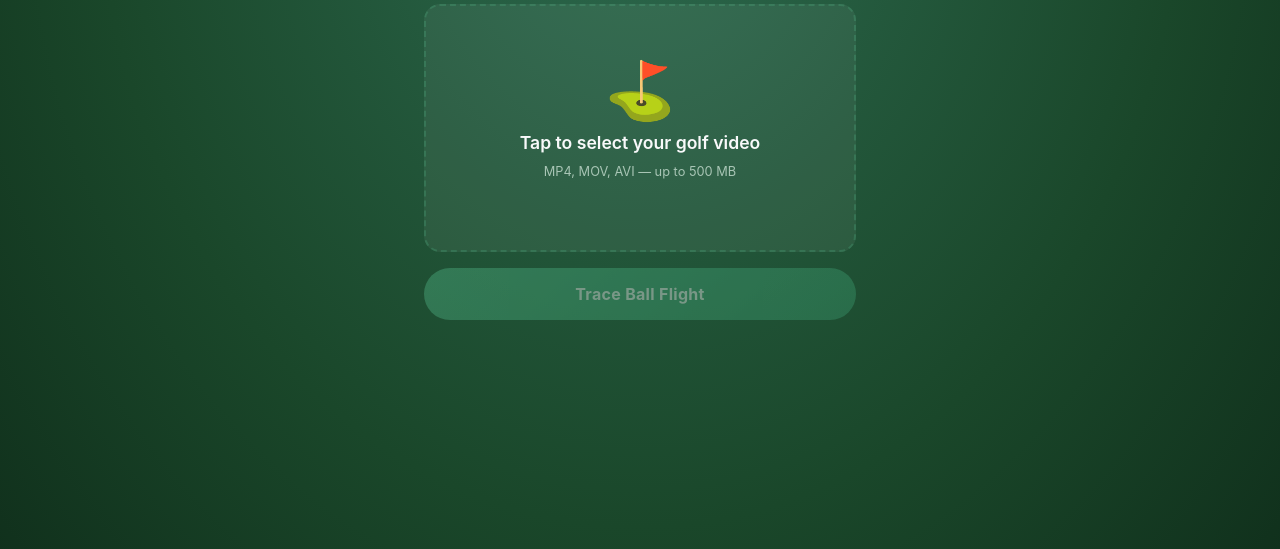
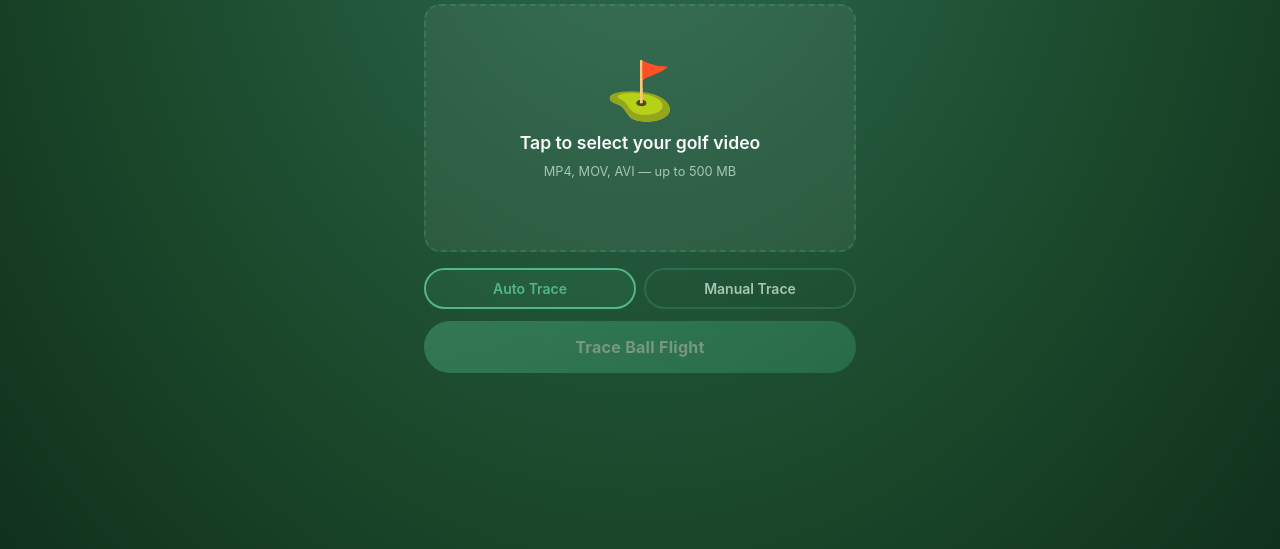
Before and after one commit to columbiaconsulting/madichenna, a Flask app: page / in a window 1280 px wide. Shown: the part 152-701 px from the top of the page. Run offline with Flask 3, Linux system fonts and the light colour scheme.

Commit message:
Add manual trace mode
https://claude.ai/code/session_01B35B6QZx1HGNz4fyCgWHq6

```diff
--- a/app.py
+++ b/app.py
@@ -6,9 +6,10 @@ import os
 import uuid
 import threading
 import traceback
+import json
 
 from flask import Flask, request, jsonify, render_template, send_file
-from tracker import process_video
+from tracker import process_video, process_video_manual
 
 app = Flask(__name__)
 
@@ -54,6 +55,33 @@ def run_processing(job_id, input_path, output_path):
                 pass
 
 
+def run_manual_processing(job_id, input_path, output_path, points):
+    """Background thread: run manual trace and update job status."""
+    try:
+        jobs[job_id]["status"] = "processing"
+
+        def progress_callback(p):
+            jobs[job_id]["progress"] = round(p * 100, 1)
+
+        stats = process_video_manual(input_path, output_path, points, progress_callback=progress_callback)
+
+        jobs[job_id]["status"] = "done"
+        jobs[job_id]["progress"] = 100.0
+        jobs[job_id]["stats"] = stats
+
+    except Exception as exc:
+        jobs[job_id]["status"] = "error"
+        jobs[job_id]["error"] = str(exc)
+        traceback.print_exc()
+
+    finally:
+        if os.path.exists(input_path):
+            try:
+                os.remove(input_path)
+            except OSError:
+                pass
+
+
 @app.route("/")
 def index():
     return render_template("index.html")
@@ -86,12 +114,25 @@ def upload():
         "output_path": output_path,
     }
 
-    # Spawn background processing thread
-    thread = threading.Thread(
-        target=run_processing,
-        args=(job_id, input_path, output_path),
-        daemon=True,
-    )
+    mode = request.form.get("mode", "auto")
+    points_raw = request.form.get("points", None)
+
+    if mode == "manual" and points_raw:
+        try:
+            manual_points = json.loads(points_raw)
+        except (ValueError, TypeError):
+            return jsonify({"error": "Invalid points data"}), 400
+        thread = threading.Thread(
+            target=run_manual_processing,
+            args=(job_id, input_path, output_path, manual_points),
+            daemon=True,
+        )
+    else:
+        thread = threading.Thread(
+            target=run_processing,
+            args=(job_id, input_path, output_path),
+            daemon=True,
+        )
     thread.start()
 
     return jsonify({"job_id": job_id})
--- a/static/css/style.css
+++ b/static/css/style.css
@@ -376,3 +376,101 @@ body {
         padding: 40px 36px;
     }
 }
+
+/* ---- Mode Selector ---------------------------------------- */
+.mode-selector {
+    display: flex;
+    gap: 8px;
+    margin-bottom: 4px;
+}
+
+.mode-btn {
+    flex: 1;
+    padding: 10px 8px;
+    border-radius: 100px;
+    border: 2px solid var(--card-border);
+    background: transparent;
+    color: var(--text-muted);
+    font-family: var(--font);
+    font-size: 0.875rem;
+    font-weight: 600;
+    cursor: pointer;
+    transition: all 0.2s ease;
+}
+
+.mode-btn.active {
+    border-color: var(--accent);
+    color: var(--accent);
+    background: rgba(82, 183, 136, 0.1);
+}
+
+/* ---- Manual Editor ---------------------------------------- */
+.manual-editor-card {
+    background: var(--card-bg);
+    border: 1px solid var(--card-border);
+    border-radius: var(--radius);
+    padding: 20px 16px;
+    box-shadow: var(--shadow);
+}
+
+.manual-instructions {
+    font-size: 0.85rem;
+    color: var(--text-muted);
+    text-align: center;
+    margin-bottom: 14px;
+    line-height: 1.4;
+}
+
+.video-canvas-wrapper {
+    position: relative;
+    width: 100%;
+    margin-bottom: 14px;
+    border-radius: 12px;
+    overflow: hidden;
+    background: #000;
+}
+
+.manual-video {
+    width: 100%;
+    display: block;
+}
+
+.manual-canvas {
+    position: absolute;
+    top: 0;
+    left: 0;
+    width: 100%;
+    height: 100%;
+    cursor: crosshair;
+    touch-action: none;
+}
+
+.manual-controls {
+    display: flex;
+    align-items: center;
+    justify-content: space-between;
+    margin-bottom: 12px;
+}
+
+.point-count {
+    font-size: 0.875rem;
+    color: var(--accent);
+    font-weight: 600;
+}
+
+.btn-icon {
+    background: transparent;
+    border: 1px solid var(--card-border);
+    color: var(--text-muted);
+    border-radius: 100px;
+    padding: 6px 14px;
+    font-family: var(--font);
+    font-size: 0.8rem;
+    cursor: pointer;
+    transition: all 0.2s;
+}
+
+.btn-icon:hover {
+    border-color: var(--accent);
+    color: var(--accent);
+}
--- a/static/js/app.js
+++ b/static/js/app.js
@@ -10,7 +10,7 @@
   /*  State management                                                    */
   /* ------------------------------------------------------------------ */
 
-  const STATES = ["upload", "processing", "result"];
+  const STATES = ["upload", "processing", "result", "manual"];
   let currentJobId = null;
   let pollTimer = null;
 
@@ -44,6 +44,33 @@
   var statsGrid        = document.getElementById("stats-grid");
   var downloadBtn      = document.getElementById("download-btn");
   var retryBtn         = document.getElementById("retry-btn");
+
+  var modeAutoBtn      = document.getElementById("mode-auto-btn");
+  var modeManualBtn    = document.getElementById("mode-manual-btn");
+  var manualVideo      = document.getElementById("manual-video");
+  var manualCanvas     = document.getElementById("manual-canvas");
+  var pointCountEl     = document.getElementById("point-count");
+  var undoBtn          = document.getElementById("undo-btn");
+  var applyManualBtn   = document.getElementById("apply-manual-btn");
+  var cancelManualBtn  = document.getElementById("cancel-manual-btn");
+
+  /* ------------------------------------------------------------------ */
+  /*  Mode selection                                                      */
+  /* ------------------------------------------------------------------ */
+
+  var traceMode = "auto";
+
+  modeAutoBtn.addEventListener("click", function () {
+    traceMode = "auto";
+    modeAutoBtn.classList.add("active");
+    modeManualBtn.classList.remove("active");
+  });
+
+  modeManualBtn.addEventListener("click", function () {
+    traceMode = "manual";
+    modeManualBtn.classList.add("active");
+    modeAutoBtn.classList.remove("active");
+  });
 
   /* ------------------------------------------------------------------ */
   /*  Upload state: file selection                                        */
@@ -81,6 +108,11 @@
     var file = videoInput.files && videoInput.files[0];
     if (!file) {
       uploadError.textContent = "No file selected.";
+      return;
+    }
+
+    if (traceMode === "manual") {
+      openManualEditor(file);
       return;
     }
 
@@ -272,6 +304,150 @@
   });
 
   /* ------------------------------------------------------------------ */
+  /*  Manual editor                                                       */
+  /* ------------------------------------------------------------------ */
+
+  var manualPoints = [];
+  var manualObjectUrl = null;
+
+  function openManualEditor(file) {
+    manualPoints = [];
+    if (manualObjectUrl) URL.revokeObjectURL(manualObjectUrl);
+    manualObjectUrl = URL.createObjectURL(file);
+    manualVideo.src = manualObjectUrl;
+    manualVideo.load();
+    updatePointUI();
+    showState("manual");
+
+    manualVideo.addEventListener("loadedmetadata", syncCanvasSize, { once: true });
+  }
+
+  function syncCanvasSize() {
+    manualCanvas.width = manualVideo.videoWidth;
+    manualCanvas.height = manualVideo.videoHeight;
+    redrawPoints();
+  }
+
+  function getCanvasPoint(e) {
+    var rect = manualCanvas.getBoundingClientRect();
+    var clientX = e.touches ? e.touches[0].clientX : e.clientX;
+    var clientY = e.touches ? e.touches[0].clientY : e.clientY;
+    return {
+      x: (clientX - rect.left) / rect.width,
+      y: (clientY - rect.top) / rect.height,
+      time: manualVideo.currentTime,
+    };
+  }
+
+  manualCanvas.addEventListener("click", function (e) {
+    e.preventDefault();
+    var pt = getCanvasPoint(e);
+    manualPoints.push(pt);
+    updatePointUI();
+    redrawPoints();
+  });
+
+  manualCanvas.addEventListener("touchend", function (e) {
+    e.preventDefault();
+    var touch = e.changedTouches[0];
+    var rect = manualCanvas.getBoundingClientRect();
+    manualPoints.push({
+      x: (touch.clientX - rect.left) / rect.width,
+      y: (touch.clientY - rect.top) / rect.height,
+      time: manualVideo.currentTime,
+    });
+    updatePointUI();
+    redrawPoints();
+  });
+
+  undoBtn.addEventListener("click", function () {
+    manualPoints.pop();
+    updatePointUI();
+    redrawPoints();
+  });
+
+  function updatePointUI() {
+    var n = manualPoints.length;
+    pointCountEl.textContent = n + (n === 1 ? " point marked" : " points marked");
+    applyManualBtn.disabled = n < 2;
+  }
+
+  function redrawPoints() {
+    var ctx = manualCanvas.getContext("2d");
+    ctx.clearRect(0, 0, manualCanvas.width, manualCanvas.height);
+    manualPoints.forEach(function (pt, i) {
+      var px = pt.x * manualCanvas.width;
+      var py = pt.y * manualCanvas.height;
+      // glow
+      ctx.beginPath();
+      ctx.arc(px, py, 10, 0, Math.PI * 2);
+      ctx.fillStyle = "rgba(0,255,200,0.2)";
+      ctx.fill();
+      // dot
+      ctx.beginPath();
+      ctx.arc(px, py, 6, 0, Math.PI * 2);
+      ctx.fillStyle = "#00ffc8";
+      ctx.fill();
+      ctx.strokeStyle = "#fff";
+      ctx.lineWidth = 1.5;
+      ctx.stroke();
+      // number
+      ctx.fillStyle = "#fff";
+      ctx.font = "bold 9px sans-serif";
+      ctx.textAlign = "center";
+      ctx.textBaseline = "middle";
+      ctx.fillText(i + 1, px, py);
+    });
+    // draw lines between points
+    if (manualPoints.length > 1) {
+      ctx.beginPath();
+      ctx.strokeStyle = "rgba(0,255,200,0.5)";
+      ctx.lineWidth = 2;
+      manualPoints.forEach(function (pt, i) {
+        var px = pt.x * manualCanvas.width;
+        var py = pt.y * manualCanvas.height;
+        i === 0 ? ctx.moveTo(px, py) : ctx.lineTo(px, py);
+      });
+      ctx.stroke();
+    }
+  }
+
+  applyManualBtn.addEventListener("click", function () {
+    var file = videoInput.files && videoInput.files[0];
+    if (!file || manualPoints.length < 2) return;
+
+    showState("processing");
+    setProgress(0, "Uploading video…");
+
+    var formData = new FormData();
+    formData.append("video", file);
+    formData.append("mode", "manual");
+    formData.append("points", JSON.stringify(manualPoints));
+
+    fetch("/upload", { method: "POST", body: formData })
+      .then(function (res) {
+        if (!res.ok) return res.json().then(function (b) { throw new Error(b.error || "Upload failed"); });
+        return res.json();
+      })
+      .then(function (data) {
+        currentJobId = data.job_id;
+        setProgress(0, "Processing manual trace…");
+        startPolling(currentJobId);
+      })
+      .catch(function (err) {
+        showUploadError(err.message || "Upload failed. Please try again.");
+      });
+  });
+
+  cancelManualBtn.addEventListener("click", function () {
+    manualVideo.pause();
+    manualVideo.removeAttribute("src");
+    manualPoints = [];
+    if (manualObjectUrl) { URL.revokeObjectURL(manualObjectUrl); manualObjectUrl = null; }
+    showState("upload");
+  });
+
+  /* ------------------------------------------------------------------ */
   /*  Initialise: show upload state                                       */
   /* ------------------------------------------------------------------ */
 
--- a/templates/index.html
+++ b/templates/index.html
@@ -26,10 +26,31 @@
                 <p class="upload-filename" id="upload-filename"></p>
                 <input type="file" id="video-input" accept="video/*" aria-label="Select golf video">
             </div>
+            <div class="mode-selector">
+                <button class="mode-btn active" id="mode-auto-btn" type="button">Auto Trace</button>
+                <button class="mode-btn" id="mode-manual-btn" type="button">Manual Trace</button>
+            </div>
             <button class="btn btn-primary" id="process-btn" disabled>
                 Trace Ball Flight
             </button>
             <p class="error-message" id="upload-error"></p>
+        </section>
+
+        <!-- Manual Editor State -->
+        <section id="state-manual" class="state-section">
+            <div class="manual-editor-card">
+                <p class="manual-instructions">Pause the video and tap the ball to mark its position. Mark at least 2 points along the flight.</p>
+                <div class="video-canvas-wrapper">
+                    <video id="manual-video" class="manual-video" playsinline preload="metadata" controls></video>
+                    <canvas id="manual-canvas" class="manual-canvas"></canvas>
+                </div>
+                <div class="manual-controls">
+                    <span class="point-count" id="point-count">0 points marked</span>
+                    <button class="btn-icon" id="undo-btn" type="button" title="Undo last point">&#8630; Undo</button>
+                </div>
+                <button class="btn btn-primary" id="apply-manual-btn" disabled>Apply Trace</button>
+                <button class="btn btn-secondary" id="cancel-manual-btn" type="button">Cancel</button>
+            </div>
         </section>
 
         <!-- Processing State -->
```
Also changed, not shown: tracker.py (+78 -0 lines).
